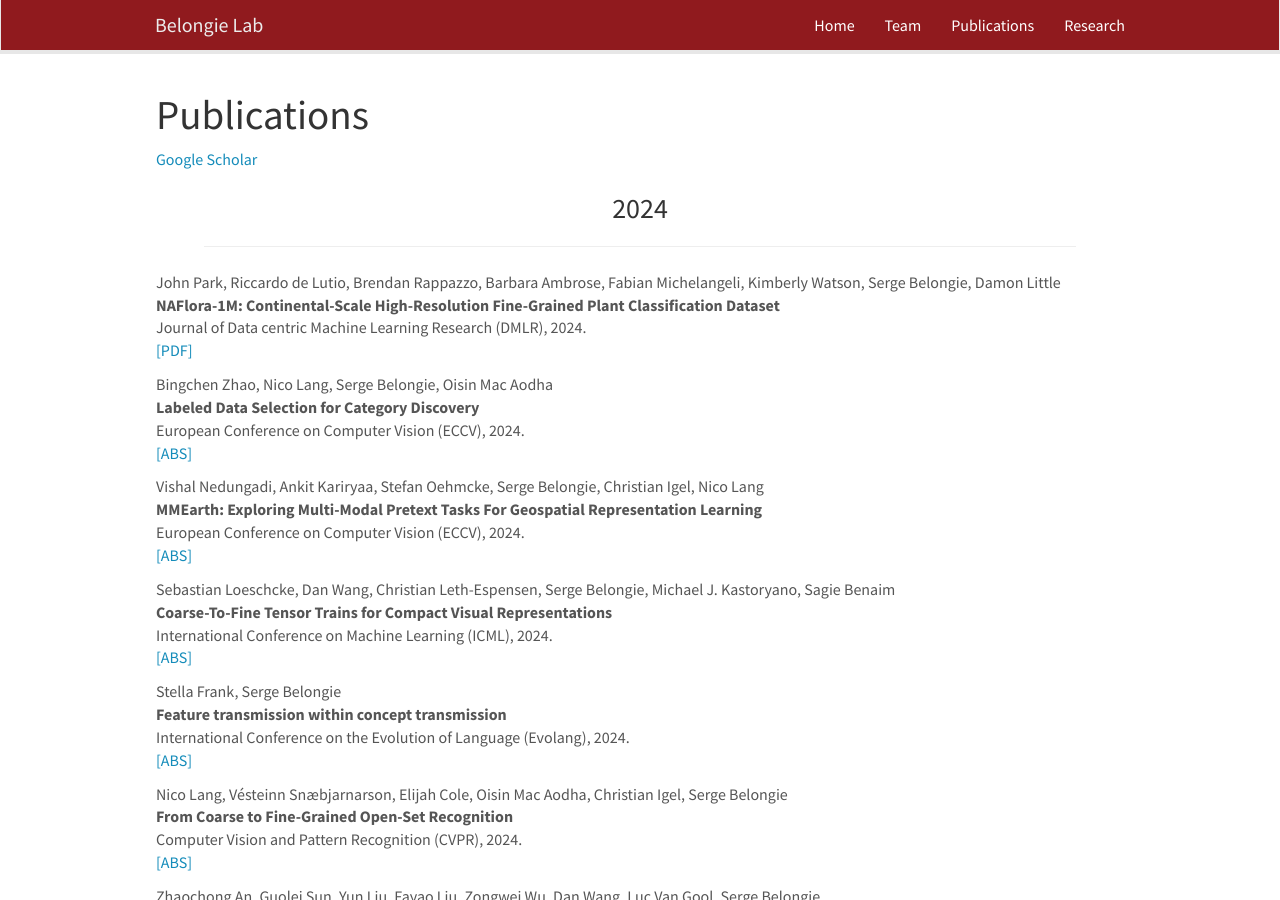
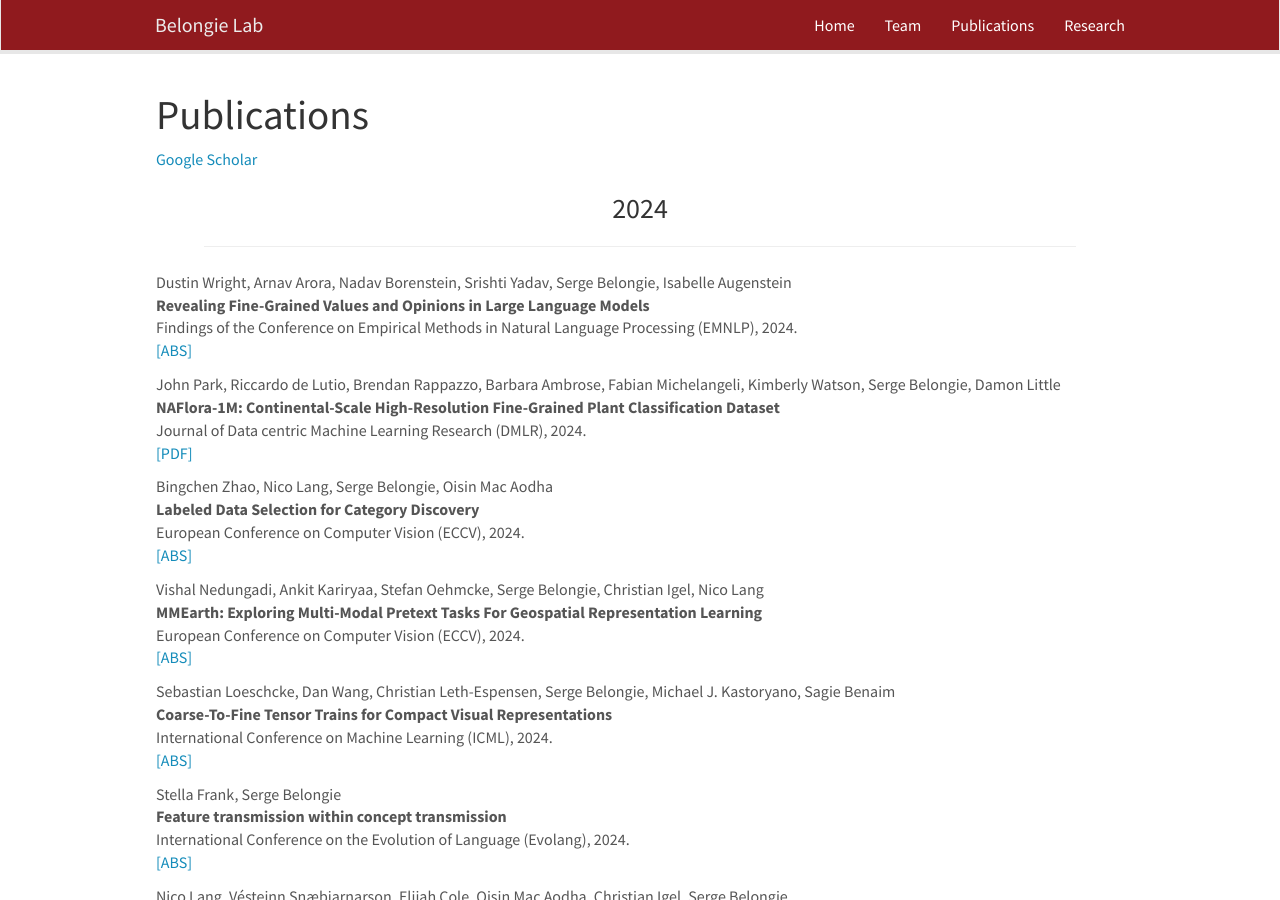
Before and after one commit to BelongieLab/belongielab.github.io, a Jekyll site: the page built from _pages/publications.md, in a window 1280 px wide and 900 px high. Built offline with Jekyll 4.4.1, drawn with Linux system fonts in a browser that asks for light colours; nearby versions of some CDN libraries.

Commit message:
Wright et al. EMNLP 2024 Findings

```diff
--- a/_data/publist.yml
+++ b/_data/publist.yml
@@ -1,3 +1,13 @@
+- author: "Dustin Wright, Arnav Arora, Nadav Borenstein, Srishti Yadav, Serge Belongie, Isabelle Augenstein"
+  link:
+    display: ABS
+    url: https://arxiv.org/abs/2406.19238
+  pub_type: conference
+  ref: Wright2024
+  title: "Revealing Fine-Grained Values and Opinions in Large Language Models"
+  venue: "Findings of the Conference on Empirical Methods in Natural Language Processing (EMNLP), "
+  address: Miami
+  year: '2024'
 - author: John Park, Riccardo de Lutio, Brendan Rappazzo, Barbara Ambrose, Fabian Michelangeli, Kimberly Watson, Serge Belongie, Damon Little
   date: '2024-06-01'
   keywords: fine grained visual categorization, botany
```
